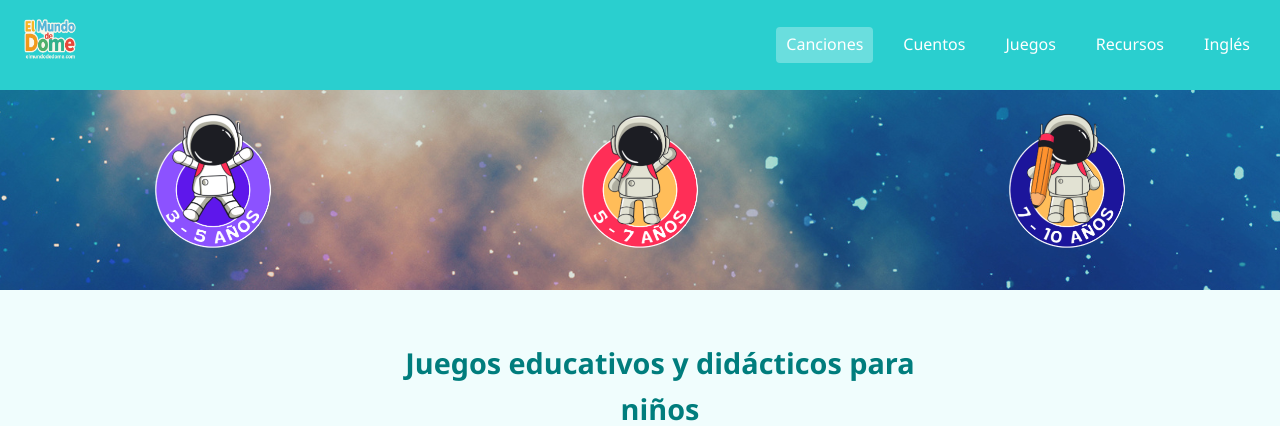
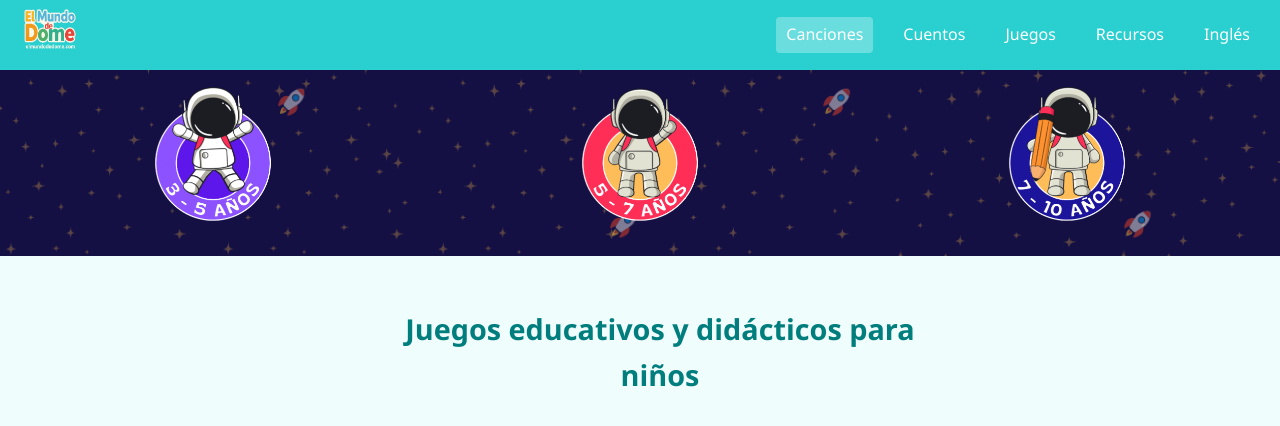
Before and after one commit to PercyTechX/el-mundo-de-dome, a plain HTML site: page index.html in a window 1280 px wide. Shown: the top 426 px of the page. Drawn offline with Linux system fonts and the light colour scheme.

Commit message:
quinto commmit

```diff
--- a/style.css
+++ b/style.css
@@ -41,7 +41,7 @@ body {
 */
 .header {
   background: #2acfcf;
-  padding: 15px 20px;
+  padding: 5px 20px;
   display: flex;
   justify-content: space-between;
   align-items: center;
@@ -138,10 +138,10 @@ body {
   display: flex;
   justify-content: space-around;
   align-items: center;
-  background-image: url(./img/cinta-edades2.png);
+  background-image: url(./img/cinta-edades3.png);
   background-size: cover;
   background-position: center;
-  padding: 15px 0;
+  padding: 8px 0;
   width: 100%;
 }
 
```
Also changed, not shown: img/cinta-edaddes3.png (added), img/cinta-edades3.png (added).
